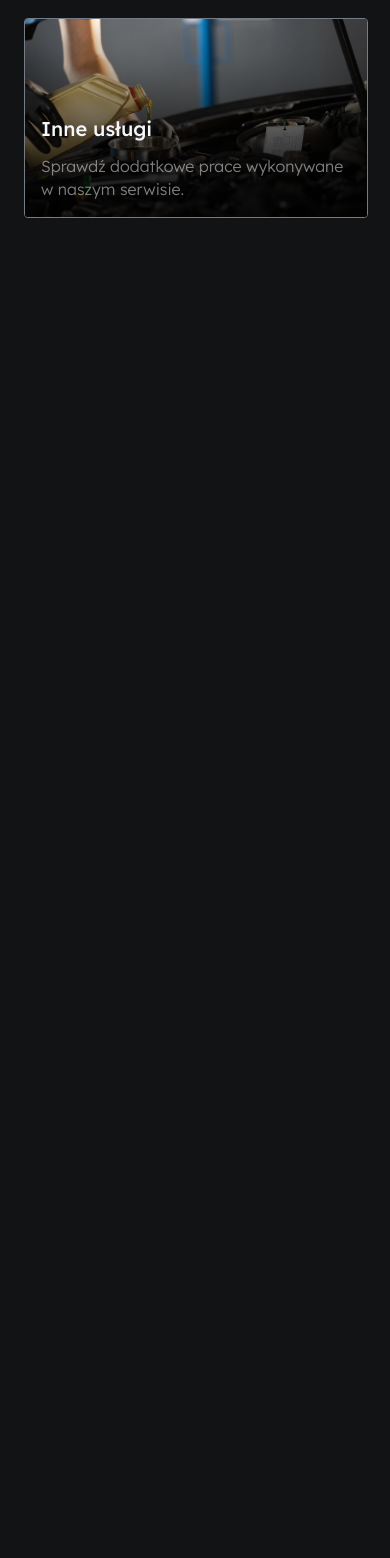
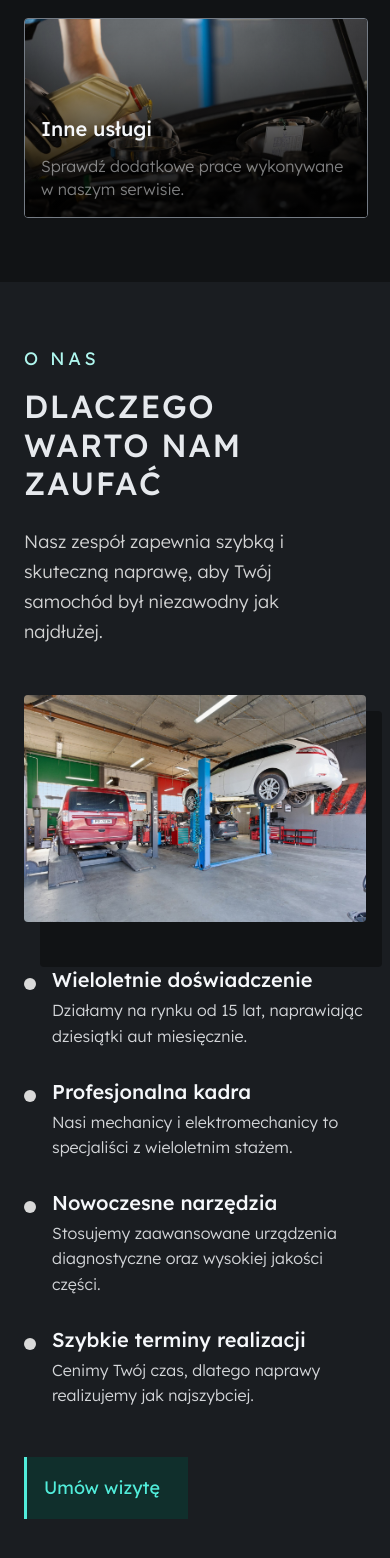
Before and after one commit to BorysPresn/som-website, a React (Vite) app: page / in a window 390 px wide. Shown: the part 2585-4143 px from the top of the page. Before the commit the page ends 2867 px from the top, so only its background shows below. Built offline with nearby package versions, Linux system fonts and the light colour scheme.

Commit message:
feat: add why us section

```diff
--- a/src/App.tsx
+++ b/src/App.tsx
@@ -3,6 +3,7 @@ import { Header } from "./sections/Header/Header";
 import { Hero } from "./sections/Hero/Hero";
 import { Services } from "./sections/Services/Services";
 import { TopBar } from "./sections/TopBar/TopBar";
+import { WhyUs } from "./sections/WhyUs/WhyUs";
 
 function App() {
   return (
@@ -11,6 +12,7 @@ function App() {
       <Header />
       <Hero />
       <Services />
+      <WhyUs />
     </>
   );
 }
--- /dev/null
+++ b/src/sections/WhyUs/WhyUs.module.scss
@@ -0,0 +1,274 @@
+@use "../../app/styles/mixins.scss" as *;
+@use "../../app/styles/typography.scss" as *;
+@use "../../app/styles/variables.scss" as *;
+
+.section {
+  padding-block: 96px;
+  background-color: $color-bg-section;
+}
+
+.content {
+  display: flex;
+  flex-direction: column;
+  gap: 96px;
+}
+
+.header {
+  display: grid;
+  grid-template-columns: minmax(0, 933px) minmax(0, 1fr);
+  gap: 96px;
+  align-items: start;
+}
+
+.headingGroup {
+  display: flex;
+  flex-direction: column;
+  gap: 16px;
+  text-transform: uppercase;
+}
+
+.eyebrow {
+  @include above-heading;
+}
+
+.title {
+  @include desktop-h2;
+}
+
+.lead {
+  @include font($fs-text-md, $fw-light, $lh-paragraph-md);
+  color: #f2f2f2;
+  opacity: 0.85;
+  padding-top: 63px;
+}
+
+.body {
+  position: relative;
+  display: grid;
+  grid-template-columns: minmax(0, 1fr) minmax(420px, 581px);
+  gap: 96px;
+  align-items: start;
+}
+
+.imageWrap {
+  position: relative;
+  width: 100%;
+  max-width: 983px;
+
+  &::before {
+    content: "";
+    position: absolute;
+    top: 5.83%;
+    left: 0;
+    width: 87.89%;
+    aspect-ratio: 864 / 506;
+    border-radius: $radius-sm;
+    background-color: $color-bg-main;
+  }
+}
+
+.image {
+  position: relative;
+  z-index: 1;
+  display: block;
+  width: 89.32%;
+  height: auto;
+  margin-top: 2.5%;
+  margin-left: 2.14%;
+  border-radius: $radius-sm;
+  object-fit: cover;
+}
+
+.rightColumn {
+  position: relative;
+  display: flex;
+  flex-direction: column;
+  gap: 48px;
+  width: 581px;
+  z-index: 1;
+}
+
+.list {
+  position: relative;
+  display: flex;
+  flex-direction: column;
+  gap: 32px;
+  padding-left: 64px;
+
+  &::before {
+    content: "";
+    position: absolute;
+    left: 8px;
+    top: 20px;
+    bottom: 90px;
+    width: 1px;
+    background-color: rgba(245, 247, 250, 0.22);
+  }
+}
+
+.listItem {
+  position: relative;
+  display: flex;
+  flex-direction: column;
+  gap: 16px;
+}
+
+.dot {
+  position: absolute;
+  top: 14px;
+  left: -61px;
+  width: 12px;
+  height: 12px;
+  border-radius: 50%;
+  background-color: $color-text-main;
+}
+
+.itemTitle {
+  @include desktop-h4;
+}
+
+.itemText {
+  @include font($fs-text-md, $fw-light, $lh-paragraph-md);
+  color: $color-text-main;
+}
+
+.cta {
+  width: fit-content;
+}
+
+@media (max-width: 1600px) {
+  .header,
+  .body {
+    grid-template-columns: 1fr;
+  }
+
+  .lead {
+    padding-top: 0;
+    max-width: 581px;
+  }
+
+  .imageWrap {
+    width: 100%;
+  }
+
+  .rightColumn {
+    width: 100%;
+    max-width: 581px;
+  }
+}
+
+@media (max-width: $bp-desktop) {
+  .section {
+    padding-block: 64px;
+  }
+
+  .content {
+    gap: 48px;
+  }
+
+  .header {
+    gap: 32px;
+  }
+
+  .title {
+    font-size: $fs-heading-3;
+  }
+
+  .lead,
+  .imageWrap,
+  .rightColumn {
+    max-width: 100%;
+  }
+}
+
+@media (max-width: 767px) {
+  .section {
+    padding-block: 64px;
+  }
+
+  .content {
+    gap: 48px;
+  }
+
+  .header {
+    gap: 24px;
+  }
+
+  .eyebrow {
+    font-size: $fs-text-lg-mobile;
+    line-height: 25.2px;
+    letter-spacing: 3.6px;
+  }
+
+  .title {
+    font-size: $fs-heading-2-mobile;
+    line-height: 38.4px;
+    letter-spacing: 1.6px;
+    max-width: 271px;
+  }
+
+  .lead {
+    max-width: 311px;
+    padding-top: 0;
+    opacity: 0.85;
+  }
+
+  .body {
+    gap: 48px;
+  }
+
+  .imageWrap {
+    width: 100%;
+    max-width: 344px;
+
+    &::before {
+      top: 16px;
+      left: 16px;
+      width: 100%;
+      aspect-ratio: 344 / 258;
+    }
+  }
+
+  .image {
+    width: 100%;
+    margin-top: 0;
+    margin-left: 0;
+  }
+
+  .rightColumn {
+    width: 100%;
+    max-width: 344px;
+    gap: 48px;
+  }
+
+  .list {
+    gap: 32px;
+    padding-left: 0;
+
+    &::before {
+      display: none;
+    }
+  }
+
+  .listItem {
+    gap: 8px;
+    padding-left: 28px;
+  }
+
+  .dot {
+    top: 8px;
+    left: 0;
+    background-color: #d9d9d9;
+  }
+
+  .itemTitle {
+    font-size: $fs-heading-4-mobile;
+    line-height: $lh-tight;
+  }
+
+  .itemText {
+    font-size: $fs-text-sm-mobile;
+    line-height: 25.6px;
+    opacity: 0.85;
+  }
+}
--- /dev/null
+++ b/src/sections/WhyUs/WhyUs.tsx
@@ -0,0 +1,80 @@
+import { Container } from "../../components/layout/Container/Container";
+import { Button } from "../../components/ui/Button/Button";
+import serviceBayImage from "../../assets/images/why-us/service-bay.jpg";
+import style from "./WhyUs.module.scss";
+
+const whyUsItems = [
+  {
+    title: "Wieloletnie doświadczenie",
+    description:
+      "Działamy na rynku od 15 lat, naprawiając dziesiątki aut miesięcznie.",
+  },
+  {
+    title: "Profesjonalna kadra",
+    description:
+      "Nasi mechanicy i elektromechanicy to specjaliści z wieloletnim stażem.",
+  },
+  {
+    title: "Nowoczesne narzędzia",
+    description:
+      "Stosujemy zaawansowane urządzenia diagnostyczne oraz wysokiej jakości części.",
+  },
+  {
+    title: "Szybkie terminy realizacji",
+    description:
+      "Cenimy Twój czas, dlatego naprawy realizujemy jak najszybciej.",
+  },
+];
+
+export const WhyUs = () => {
+  return (
+    <section id="about" className={style.section}>
+      <Container>
+        <div className={style.content}>
+          <div className={style.header}>
+            <div className={style.headingGroup}>
+              <p className={style.eyebrow}>O nas</p>
+              <h2 className={style.title}>Dlaczego warto nam zaufać</h2>
+            </div>
+
+            <p className={style.lead}>
+              Nasz zespół zapewnia szybką i skuteczną naprawę, aby Twój samochód
+              był niezawodny jak najdłużej.
+            </p>
+          </div>
+
+          <div className={style.body}>
+            <div className={style.imageWrap}>
+              <img
+                src={serviceBayImage}
+                alt="Samochody na podnośnikach w hali serwisowej."
+                className={style.image}
+              />
+            </div>
+
+            <div className={style.rightColumn}>
+              <div className={style.list}>
+                {whyUsItems.map((item) => (
+                  <article key={item.title} className={style.listItem}>
+                    <span className={style.dot} aria-hidden="true" />
+                    <h3 className={style.itemTitle}>{item.title}</h3>
+                    <p className={style.itemText}>{item.description}</p>
+                  </article>
+                ))}
+              </div>
+
+              <div className={style.cta}>
+                <Button
+                  variant="primary"
+                  text="Umów wizytę"
+                  href="#contact"
+                  iconName="arrow-right"
+                />
+              </div>
+            </div>
+          </div>
+        </div>
+      </Container>
+    </section>
+  );
+};
```
Also changed, not shown: src/assets/images/why-us/service-bay.jpg (added).
